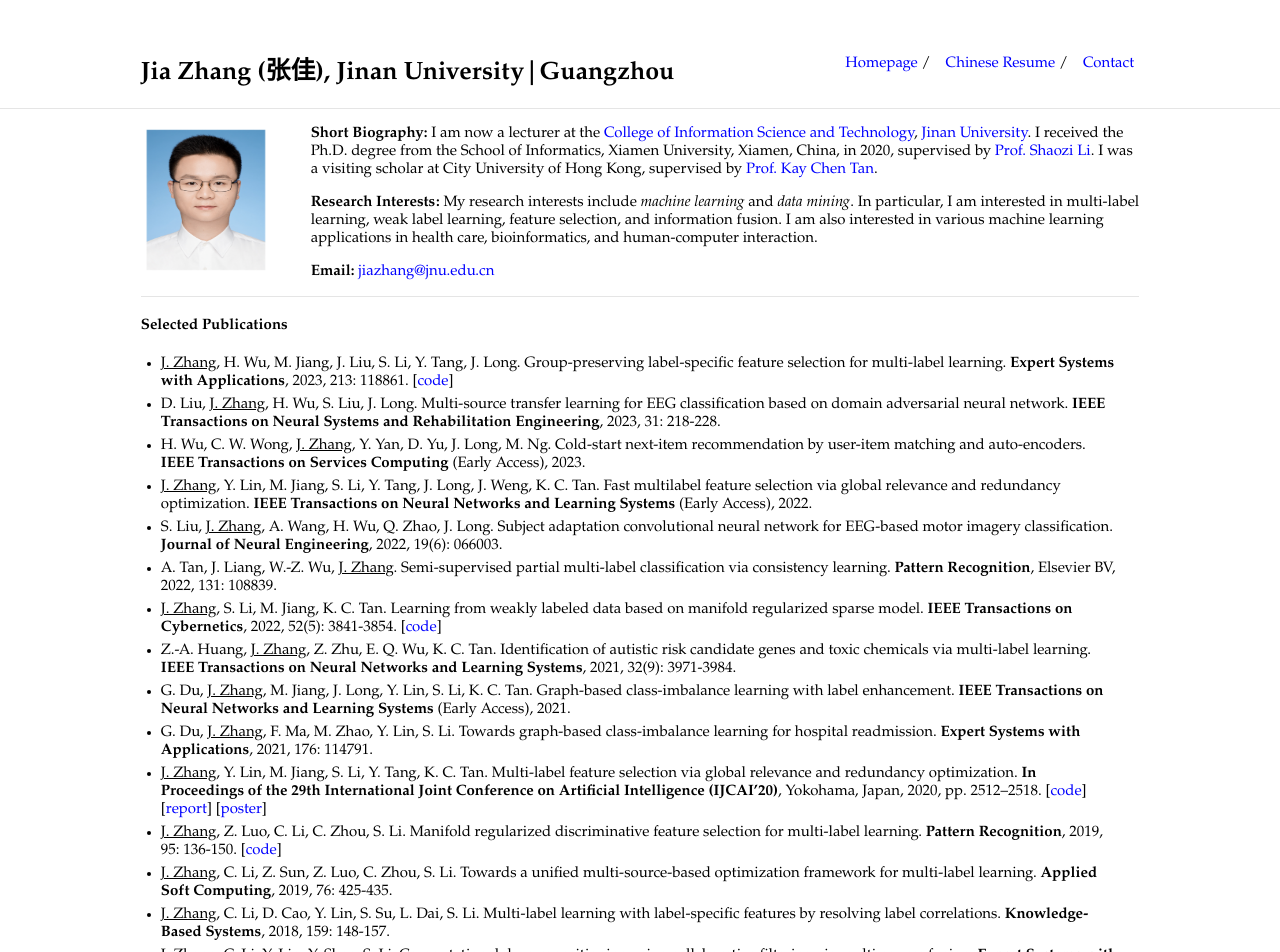
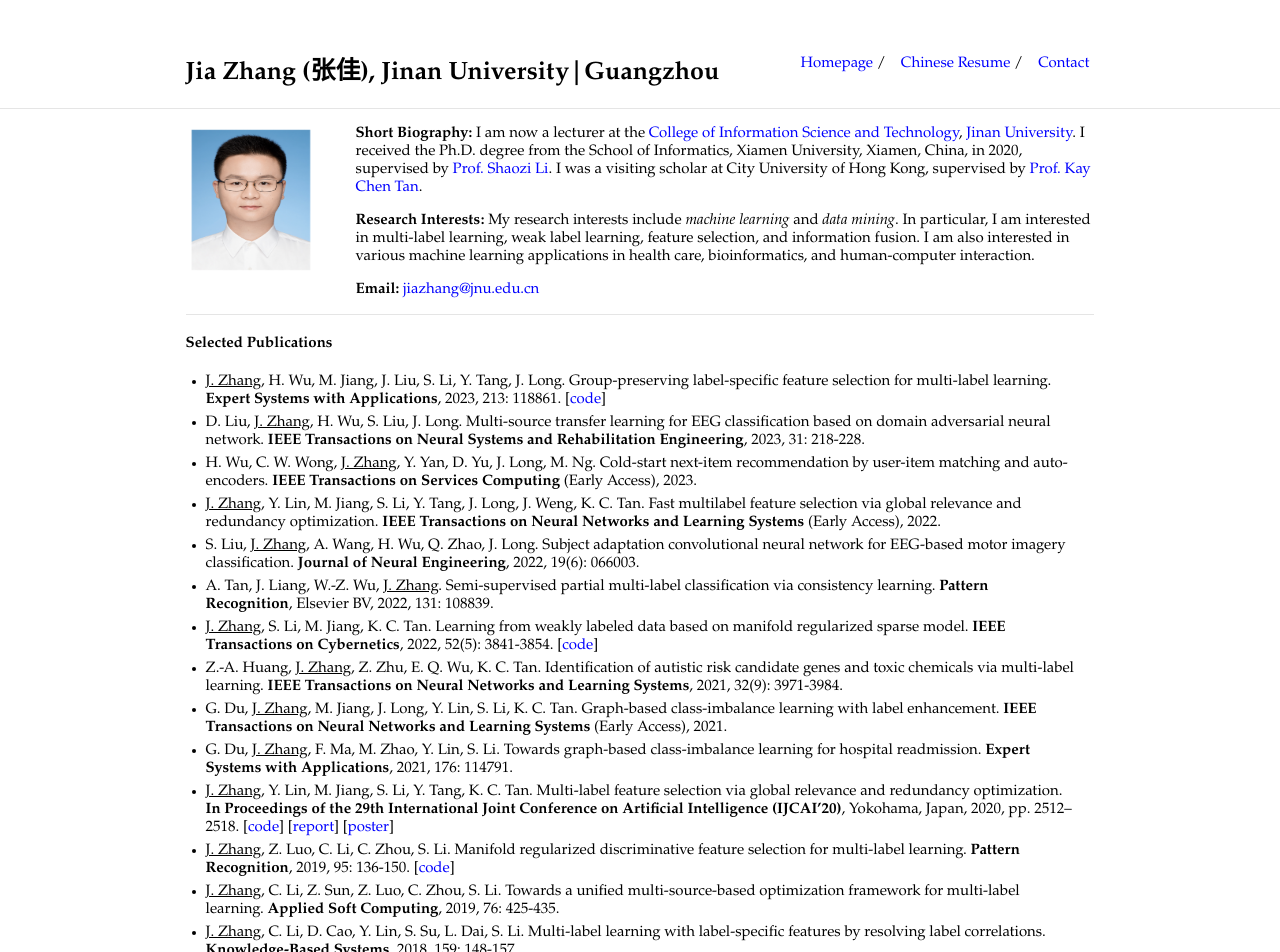
Before and after one commit to jiazhang-ml/jiazhang-ml.github.io, a Jekyll site: the page built from index.md, in a window 1280 px wide. Shown: the top 952 px of the page. Built offline with Jekyll 4.4.1, drawn with Linux system fonts in a browser that asks for light colours.

Commit message:
Update _style.scss

```diff
--- a/_sass/_style.scss
+++ b/_sass/_style.scss
@@ -68,7 +68,7 @@ hr {
 /* Divs */
 
 .container {
-    max-width: 78%;
+    max-width: 71%;
     margin: auto;
 
 }
```
